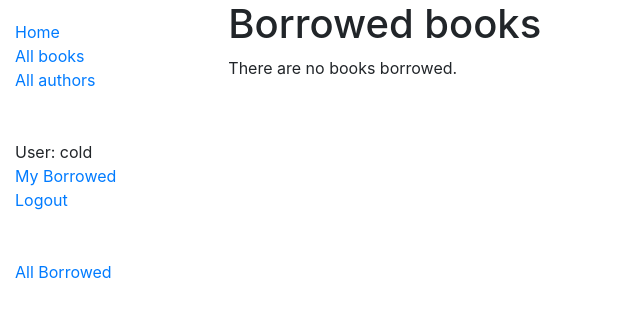
After one commit to hamadhassan3/locallibrary, a Django app: page /catalog/mybooks/ in a window 1280 px wide. The commit adds this page. Shown: the top 317 px of the page, without its empty margins (0-640 px from the left). Run offline with Django 3.2, Linux system fonts and the light colour scheme; a user stored in the database is signed in; data comes from the database, SQL or seed files in the repository; both versions use the stored data as it was after the commit.

Commit message:
Gave permission to view all borrowed books on Librarian group

```diff
--- a/catalog/admin.py
+++ b/catalog/admin.py
@@ -56,7 +56,7 @@ class BookAdmin(CatalogAdmin):
 class BookInstanceAdmin(CatalogAdmin):
 
     # Book details are received using book_details function
-    list_display = ('book_details', 'id', 'status', 'due_back')
+    list_display = ('book_details', 'id', 'status', 'borrower', 'due_back')
 
     # We allow filtering options for admin site
     # The books are already sorted according to due_back date
@@ -70,7 +70,7 @@ class BookInstanceAdmin(CatalogAdmin):
             'fields': ('book', 'imprint', 'id')
         }),
         ('Availability', {
-            'fields': ('status', 'due_back')
+            'fields': ('status', 'due_back', 'borrower')
         }),
     )
 
--- /dev/null
+++ b/catalog/templates/catalog/bookinstance_list_borrowed_user.html
@@ -0,0 +1,19 @@
+{% extends "common_html.html" %}
+
+{% block content %}
+    <h1>Borrowed books</h1>
+
+    {% if bookinstance_list %}
+    <ul>
+
+      {% for bookinst in bookinstance_list %}
+      <li class="{% if bookinst.is_overdue %}text-danger{% endif %}">
+        <a href="{% url 'book-detail' bookinst.book.pk %}">{{bookinst.book.title}}</a> ({{ bookinst.due_back }})
+      </li>
+      {% endfor %}
+    </ul>
+
+    {% else %}
+      <p>There are no books borrowed.</p>
+    {% endif %}
+{% endblock %}
--- a/catalog/templates/common_html.html
+++ b/catalog/templates/common_html.html
@@ -17,6 +17,40 @@
                         <li><a href="{% url 'index' %}">Home</a></li>
                         <li><a href="{% url 'books' %}">All books</a></li>
                         <li><a href="{% url 'authors' %}">All authors</a></li>
+
+
+
+                        {% if user.is_authenticated %}
+
+                            </br>
+                            </br>
+
+                            <li>User: {{ user.get_username }}</li>
+
+                            <li><a href="{% url 'my-borrowed' %}">My Borrowed</a></li>
+
+                            <li><a href="{% url 'logout'%}?next={{request.path}}">Logout</a></li>
+
+                            {% if perms.catalog.can_mark_returned %}
+
+                                </br>
+                                </br>
+
+                                {% for group in user.groups.all %}
+                                    <li>{{ group }} </li>
+                                {% endfor %}
+
+                                <li><a href="{% url 'all-borrowed'%}?next={{request.path}}">All Borrowed</a></li>
+
+
+                            {% endif %}
+
+                        {% else %}
+                            <li><a href="{% url 'login'%}?next={{request.path}}">Login</a></li>
+                        {% endif %}
+
+
+
                     </ul>
                     {% endblock %}
                 </div>
--- a/catalog/urls.py
+++ b/catalog/urls.py
@@ -18,4 +18,11 @@ urlpatterns = [
     # The address to a specific author's details
     path('author/<int:pk>', views.AuthorDetailView.as_view(), name='author-detail'),
 
+    # The address to borrowed books of a user
+    path('mybooks/', views.LoanedBooksByUserListView.as_view(), name='my-borrowed'),
+
+
+    # The address to all borrowed books
+    path('allbooks/', views.AllLoanedBooks.as_view(), name='all-borrowed'),
+
 ]
--- a/catalog/views.py
+++ b/catalog/views.py
@@ -1,8 +1,8 @@
 from django.shortcuts import render
 from .models import Book, BookInstance, Language, Genre, Author
 from django.views import generic
-
-
+from django.contrib.auth.mixins import LoginRequiredMixin
+from django.contrib.auth.mixins import PermissionRequiredMixin
 
 def index(request):
     """This function handles the request for home page
@@ -95,3 +95,29 @@ class AuthorDetailView(generic.DetailView):
 
     model = Author
     paginate_by = 1
+
+
+class LoanedBooksByUserListView(LoginRequiredMixin, generic.ListView):
+    """Generic class-based view listing books on loan to current user."""
+    model = BookInstance
+    template_name ='catalog/bookinstance_list_borrowed_user.html'
+    paginate_by = 10
+
+    def get_queryset(self):
+        return BookInstance.objects.filter(borrower=self.request.user).filter(status__exact='o').order_by('due_back')
+
+
+class AllLoanedBooks(PermissionRequiredMixin, generic.ListView):
+    """Displays all books to users with permission"""
+    model = BookInstance
+    template_name ='catalog/bookinstance_list_all_borrowed_librarian.html'
+    paginate_by = 10
+
+    # The user must have these permissions to access this functionality
+    permission_required = 'catalog.can_mark_returned'
+
+
+    def get_queryset(self):
+        """There is no filter on user id so all books are fetched"""
+
+        return BookInstance.objects.filter(status__exact='o').order_by('due_back')
```
Also changed, not shown: catalog/models.py (+16 -2 lines), catalog/templates/catalog/bookinstance_list_all_borrowed_librarian.html (added, +19 -0 lines), catalog/migrations/0005_bookinstance_borrower.py (added), catalog/migrations/0006_alter_bookinstance_options.py (added), db.sqlite3.
